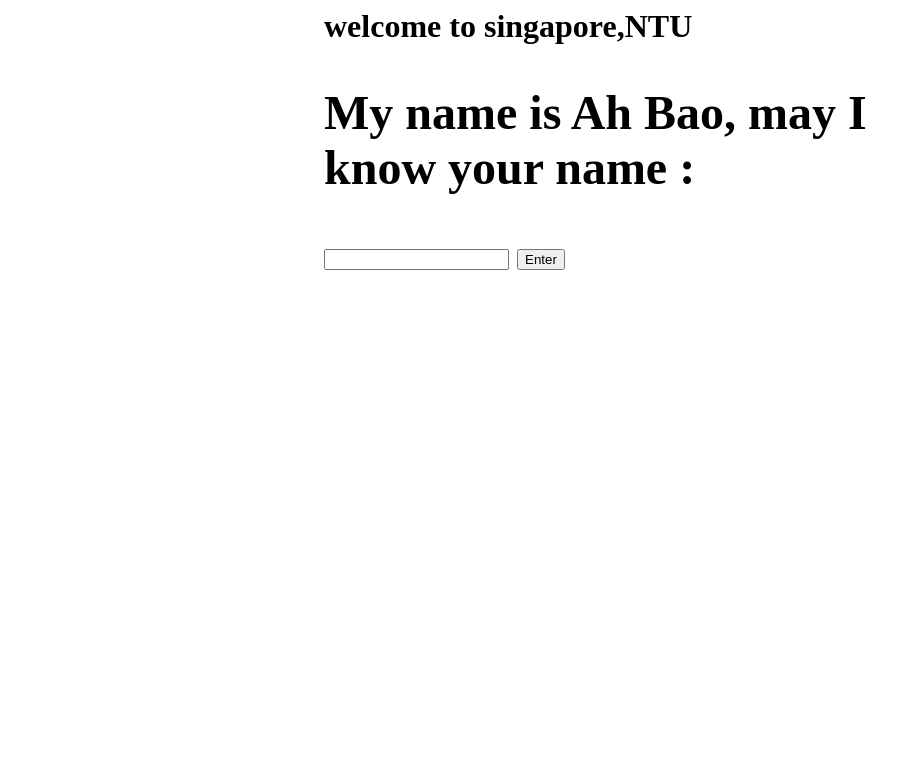
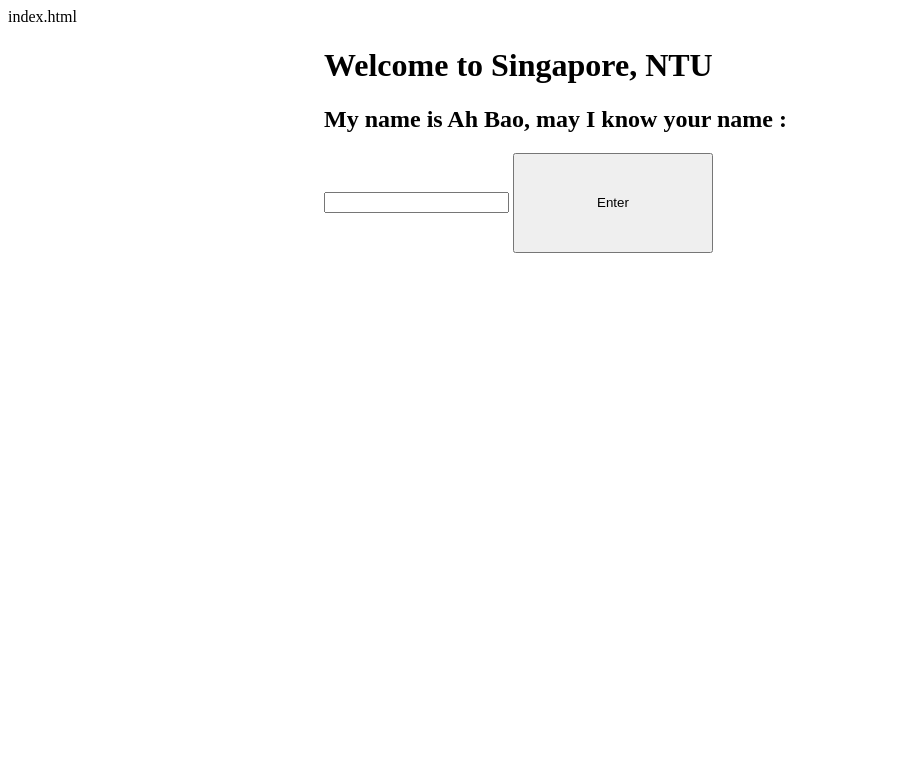
Before and after one commit to 194377/rpa-19t, a Flask app: page / in a window 1280 px wide. Shown: the top 783 px of the page, without its empty margins (0-918 px from the left). Run offline with Flask 3, Linux system fonts and the light colour scheme.

Commit message:
Update index.html

```diff
--- a/templates/index.html
+++ b/templates/index.html
@@ -1,15 +1,17 @@
+index.html
+
 <style>
 .container{width:100%;margin:auto}
-@media (min-width:600px){.container{width: 80%;}}
-@media (min-width:768px){.container{width: 60%;}}
-@media (min-width:1024px){.container{width: 50%;}}
+@media (min-width:600px) {.container{width: 80%;}}
+@media (min-width:768px) {.container{width: 60%;}}
+@media (min-width:1024px) {.container{width: 50%;}}
 </style>
 
 <div class="container">
-<h1>welcome to singapore,NTU<h1>
+<h1>Welcome to Singapore, NTU</h1>
 <form action="/main" method="post">
-    <h2>My name is Ah Bao, may I know your name : </h2>
-    <input type = "text " r="r">
-    <input type="submit" value="Enter">
+  <h2>My name is Ah Bao, may I know your name : </h2>
+  <input type = "text" name="r">
+  <input type = "submit" value="Enter" style="width:200px;height:100px;">
 </form>
 </div>
```
